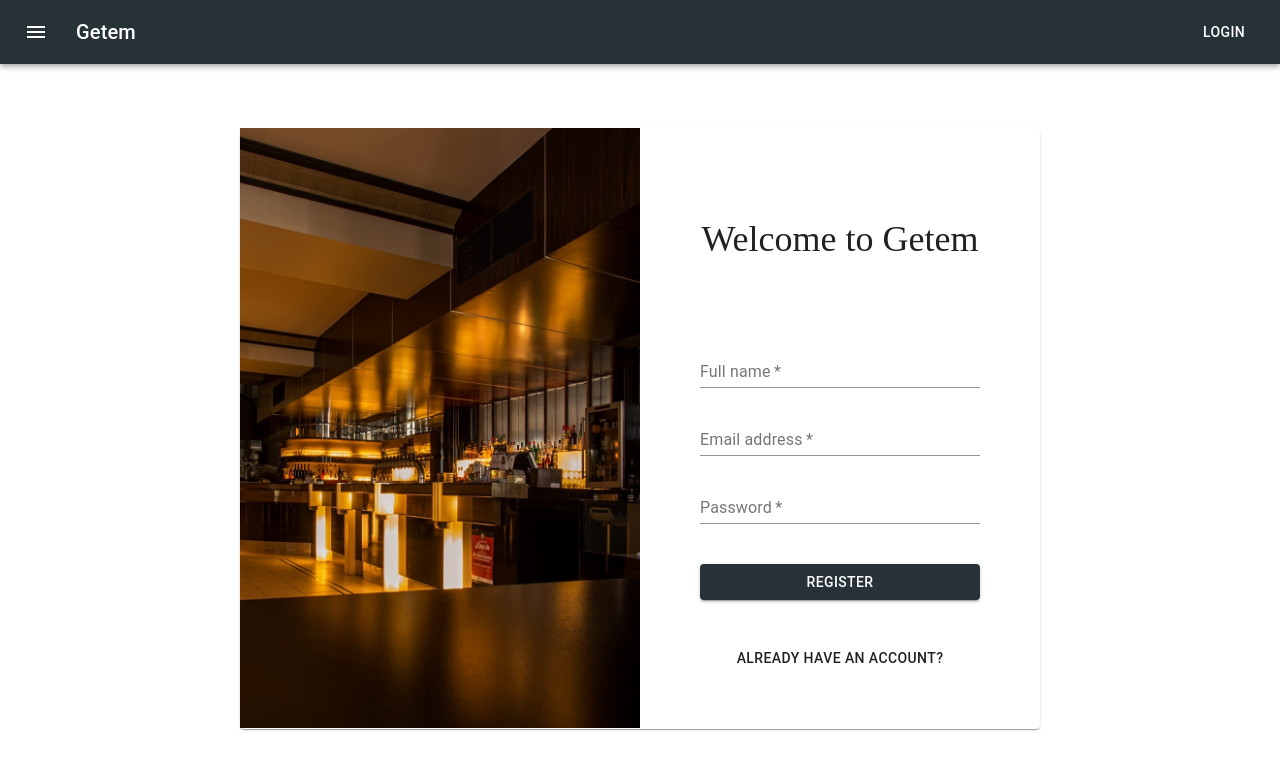
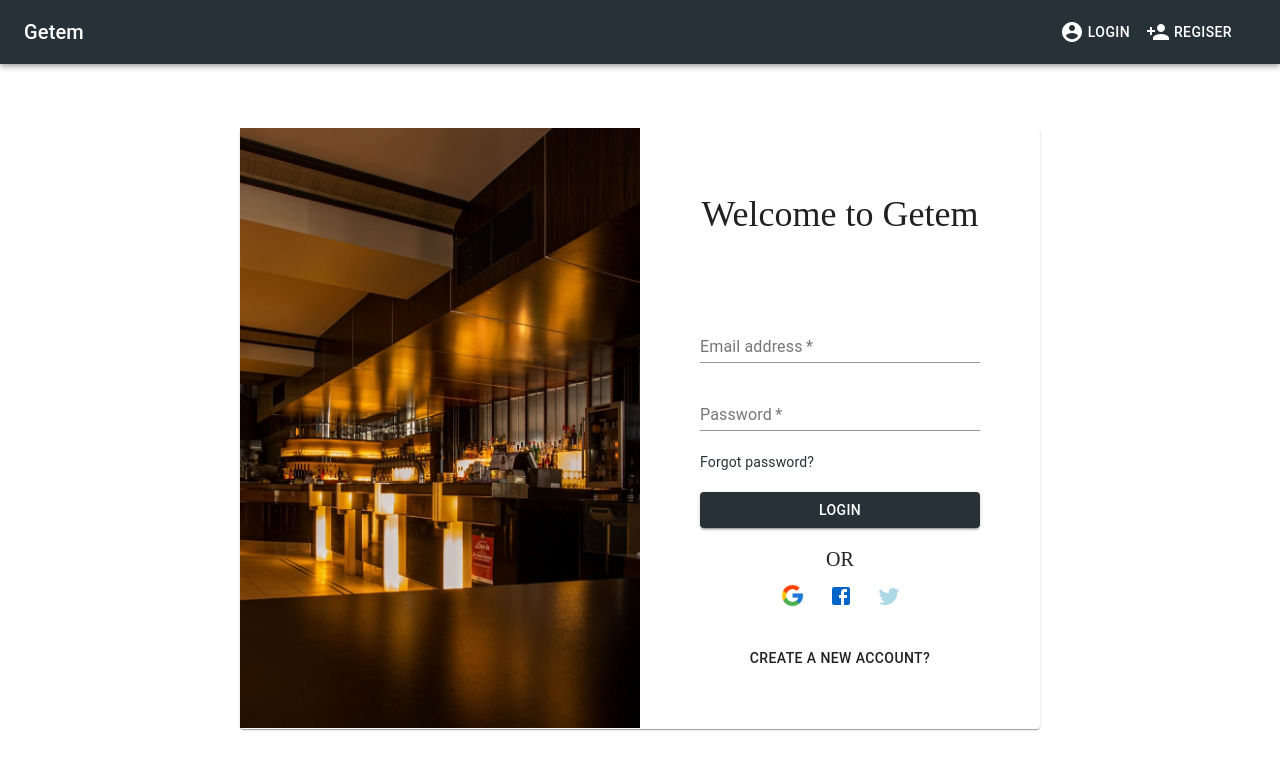
Before and after one commit to Anteneh-AJ/Getami.WEB, a React (Create React App) app: page / in a window 1280 px wide. Shown: the top 770 px of the page. Built offline with nearby package versions, Linux system fonts and the light colour scheme.

Commit message:
Configurd header properties

```diff
--- /dev/null
+++ b/src/account/account.tsx
@@ -0,0 +1,10 @@
+import React, { Fragment } from "react"
+import { AccountRoutes } from "./configuration/account-routes"
+
+export function Account() {
+    return (
+        <Fragment>
+            <AccountRoutes />
+        </Fragment>
+    )
+}
--- /dev/null
+++ b/src/account/configuration/account-import.ts
@@ -0,0 +1,8 @@
+import { Login } from "../pages/login/login";
+import { Register } from "../pages/register/register";
+
+
+export {
+    Login,
+    Register
+}
--- /dev/null
+++ b/src/account/configuration/account-routes.tsx
@@ -0,0 +1,28 @@
+import React from "react"
+import { Switch, Route } from "react-router"
+import { Login, Register } from "./account-import";
+import { Header } from "../../shared/components/header/header";
+import { AccountCircle, PersonAdd } from "@material-ui/icons";
+export function AccountRoutes() {
+    const navlinks = [
+        {
+            icon: <AccountCircle />,
+            linkText: "Login"
+        },
+        {
+            icon: <PersonAdd />,
+            linkText: "Regiser"
+        }
+    ]
+    return (
+        <Switch>
+            <>
+                <Header navlinks={navlinks} />
+                <>
+                    <Route exact path="/" component={Login} />
+                    <Route exact path="/register" component={Register} />
+                </>
+            </>
+        </Switch>
+    )
+}
--- a/src/app/App.tsx
+++ b/src/app/App.tsx
@@ -3,15 +3,14 @@ import { BrowserRouter } from 'react-router-dom';
 import { useSelector } from 'react-redux';
 import { AccountState } from '../account/state/state';
 import { Role } from '../role/role';
-import { Default } from '../defualt/default';
-
+import { Account } from "../account/account";
 const App: React.FC = () => {
   const account = useSelector((state: AccountState) => state.account);
 
   return (
     <BrowserRouter>
       {account.isLoggedIn ?
-        <Role /> : <Default />
+        <Role /> : <Account />
       }
     </BrowserRouter>
   );
--- a/src/defualt/pages/default-page/default-page.tsx
+++ b/src/defualt/pages/default-page/default-page.tsx
@@ -6,7 +6,6 @@ import { Box } from '@material-ui/core';
 export function DefaultPage() {
     return (
         <Box bgcolor={"primary"}>
-            <Header />
             <Register />
         </Box>
     );
--- a/src/shared/components/header/header.scss
+++ b/src/shared/components/header/header.scss
@@ -0,0 +1,9 @@
+.root {
+  flex-grow: 1;
+}
+.menuButton {
+  margin-right: 10px;
+}
+.title {
+  flex-grow: 1;
+}
--- a/src/shared/components/header/header.tsx
+++ b/src/shared/components/header/header.tsx
@@ -1,41 +1,33 @@
 import React from "react"
-import { makeStyles } from '@material-ui/core/styles';
-import AppBar from '@material-ui/core/AppBar';
-import Toolbar from '@material-ui/core/Toolbar';
-import Typography from '@material-ui/core/Typography';
-import Button from '@material-ui/core/Button';
-import IconButton from '@material-ui/core/IconButton';
-import MenuIcon from '@material-ui/icons/Menu';
+import { Button, Typography, Toolbar, AppBar, Box } from "@material-ui/core"
+import "./header.scss";
 
-interface IHeaderProps {
+interface INavLinks {
+
+    icon: React.ReactNode,
+    linkText: string
 
 }
-
-const useStyles = makeStyles(theme => ({
-    root: {
-        flexGrow: 1,
-    },
-    menuButton: {
-        marginRight: theme.spacing(2),
-    },
-    title: {
-        flexGrow: 1,
-    },
-}));
+interface IHeaderProps {
+    navlinks: INavLinks[]
+}
 
 export function Header(props: IHeaderProps) {
-    const classes = useStyles();
-
     return (
         <AppBar position="static">
             <Toolbar>
-                <IconButton edge="start" className={classes.menuButton} color="inherit" aria-label="menu">
-                    <MenuIcon />
-                </IconButton>
-                <Typography variant="h6" className={classes.title}>
+                <Typography variant="h6" className={"title"}>
                     Getem
                 </Typography>
-                <Button color="inherit">Login</Button>
+                {props.navlinks.map((nav) =>
+                    <Box>
+                        <Button color="inherit">
+                            {nav.icon} &nbsp;
+                            {nav.linkText}
+                        </Button>
+                    </Box>
+                )}
+                &emsp;
             </Toolbar>
         </AppBar>
     )
```
